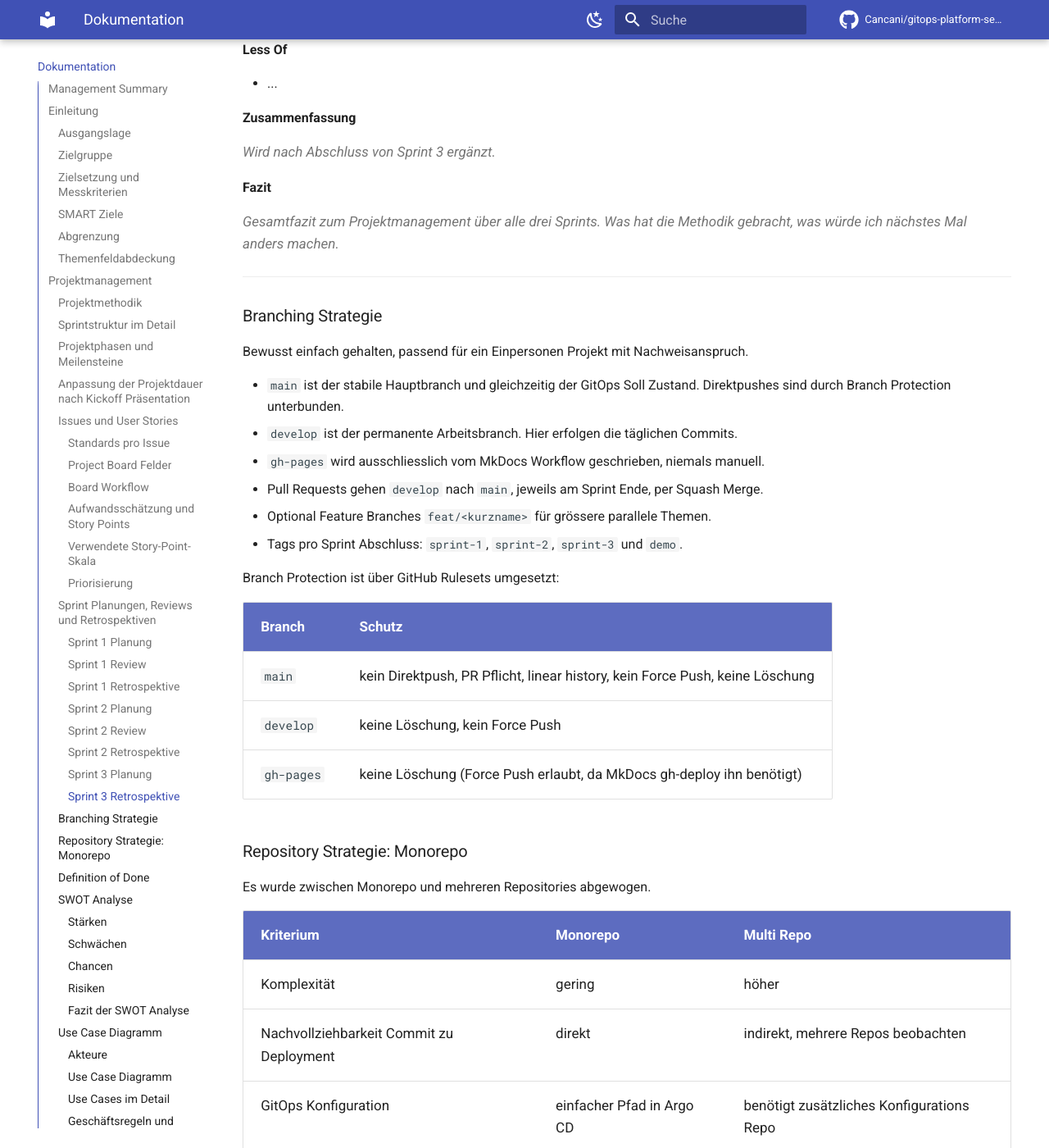
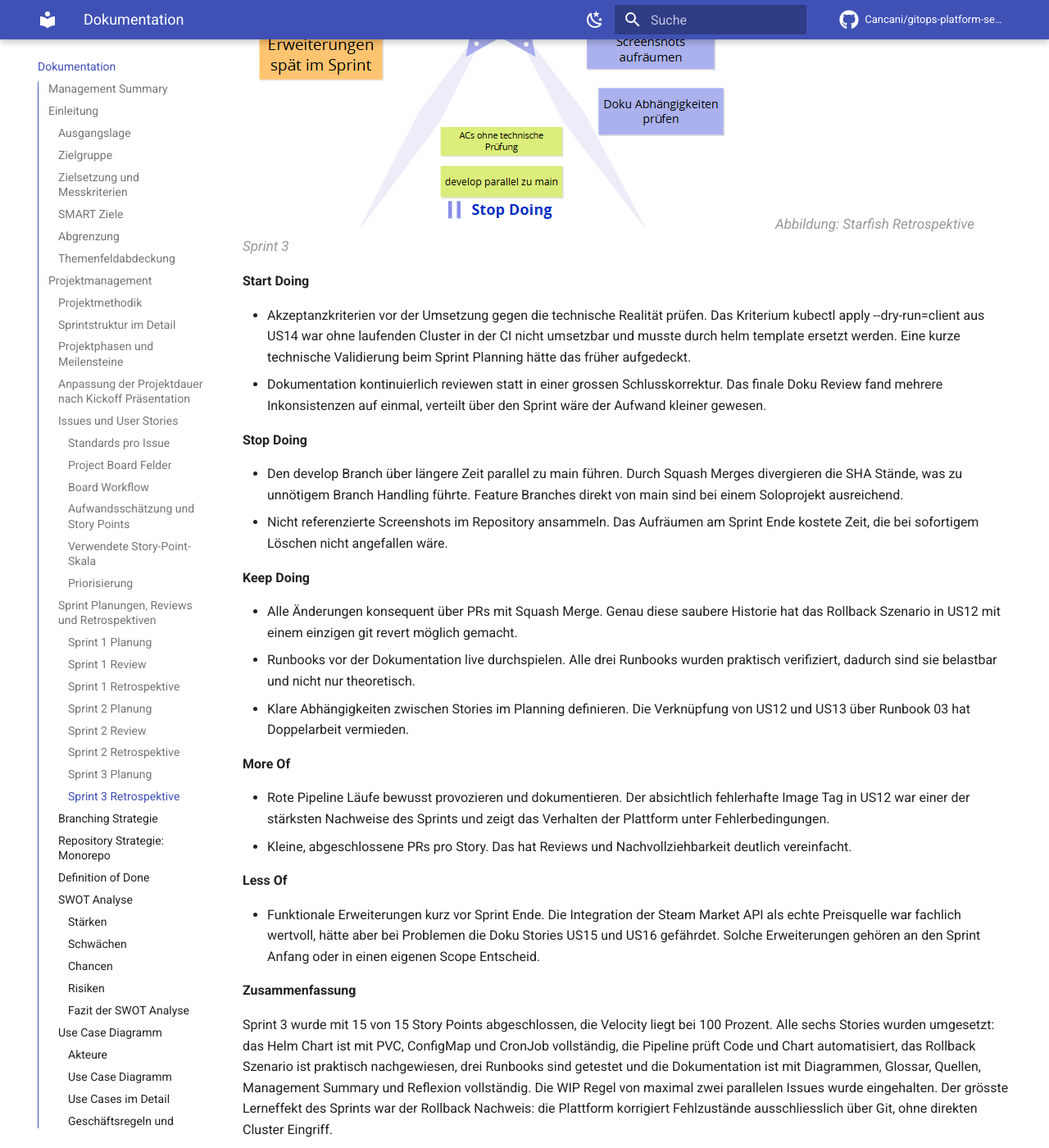
Before and after one commit to Cancani/gitops-platform-semesterarbeit5, an MkDocs documentation site: the page built from docs/dokumentation.md, in a window 1280 px wide and 1400 px high, scrolled down 31585 px. Shown: the whole window at 82% size. Built offline with MkDocs 1.6.1 and Material for MkDocs 9.7.7, drawn with Linux system fonts in a browser that asks for light colours; comment, search, counter and statistics services are not loaded; some of the changed text lies outside the part shown.

Commit message:
docs(): sprint 3 review und retrospektive ergänzt, anhang referenzen und branching strategie korrigiert

```diff
--- a/docs/dokumentation.md
+++ b/docs/dokumentation.md
@@ -770,35 +770,41 @@ Für Sprint 3 werden mindestens folgende Nachweise geplant:
 
 #### Sprint 3 Retrospektive
 
-_Platzhalter Abbildung: Starfish Retrospektive Sprint 3_
+![Starfish Retrospektive Sprint 3](./img/Starfish_Retro_Sprint_3.png)
+<small><em>Abbildung: Starfish Retrospektive Sprint 3</em></small>
 
 **Start Doing**
 
-- ...
+- Akzeptanzkriterien vor der Umsetzung gegen die technische Realität prüfen. Das Kriterium kubectl apply --dry-run=client aus US14 war ohne laufenden Cluster in der CI nicht umsetzbar und musste durch helm template ersetzt werden. Eine kurze technische Validierung beim Sprint Planning hätte das früher aufgedeckt.
+- Dokumentation kontinuierlich reviewen statt in einer grossen Schlusskorrektur. Das finale Doku Review fand mehrere Inkonsistenzen auf einmal, verteilt über den Sprint wäre der Aufwand kleiner gewesen.
 
 **Stop Doing**
 
-- ...
+- Den develop Branch über längere Zeit parallel zu main führen. Durch Squash Merges divergieren die SHA Stände, was zu unnötigem Branch Handling führte. Feature Branches direkt von main sind bei einem Soloprojekt ausreichend.
+- Nicht referenzierte Screenshots im Repository ansammeln. Das Aufräumen am Sprint Ende kostete Zeit, die bei sofortigem Löschen nicht angefallen wäre.
 
 **Keep Doing**
 
-- ...
+- Alle Änderungen konsequent über PRs mit Squash Merge. Genau diese saubere Historie hat das Rollback Szenario in US12 mit einem einzigen git revert möglich gemacht.
+- Runbooks vor der Dokumentation live durchspielen. Alle drei Runbooks wurden praktisch verifiziert, dadurch sind sie belastbar und nicht nur theoretisch.
+- Klare Abhängigkeiten zwischen Stories im Planning definieren. Die Verknüpfung von US12 und US13 über Runbook 03 hat Doppelarbeit vermieden.
 
 **More Of**
 
-- ...
+- Rote Pipeline Läufe bewusst provozieren und dokumentieren. Der absichtlich fehlerhafte Image Tag in US12 war einer der stärksten Nachweise des Sprints und zeigt das Verhalten der Plattform unter Fehlerbedingungen.
+- Kleine, abgeschlossene PRs pro Story. Das hat Reviews und Nachvollziehbarkeit deutlich vereinfacht.
 
 **Less Of**
 
-- ...
+- Funktionale Erweiterungen kurz vor Sprint Ende. Die Integration der Steam Market API als echte Preisquelle war fachlich wertvoll, hätte aber bei Problemen die Doku Stories US15 und US16 gefährdet. Solche Erweiterungen gehören an den Sprint Anfang oder in einen eigenen Scope Entscheid.
 
 **Zusammenfassung**
 
-_Wird nach Abschluss von Sprint 3 ergänzt._
-
-**Fazit**
-
-_Gesamtfazit zum Projektmanagement über alle drei Sprints. Was hat die Methodik gebracht, was würde ich nächstes Mal anders machen._
+Sprint 3 wurde mit 15 von 15 Story Points abgeschlossen, die Velocity liegt bei 100 Prozent. Alle sechs Stories wurden umgesetzt: das Helm Chart ist mit PVC, ConfigMap und CronJob vollständig, die Pipeline prüft Code und Chart automatisiert, das Rollback Szenario ist praktisch nachgewiesen, drei Runbooks sind getestet und die Dokumentation ist mit Diagrammen, Glossar, Quellen, Management Summary und Reflexion vollständig. Die WIP Regel von maximal zwei parallelen Issues wurde eingehalten. Der grösste Lerneffekt des Sprints war der Rollback Nachweis: die Plattform korrigiert Fehlzustände ausschliesslich über Git, ohne direkten Cluster Eingriff.
+
+**Erkenntnisse für zukünftige Projekte**
+
+Akzeptanzkriterien technisch validieren bevor sie ins Issue geschrieben werden, Dokumentation als laufende Aufgabe statt als Schlussaktivität behandeln und Branch Strategien so einfach wie möglich halten. Der GitOps Ansatz mit Pull Prinzip hat sich gegenüber dem Push CD aus Semester 4 als klar nachvollziehbarer und robuster erwiesen.
 
 ---
 
```
Also changed, not shown: docs/img/Starfish_Retro_Sprint_3.png (added).
